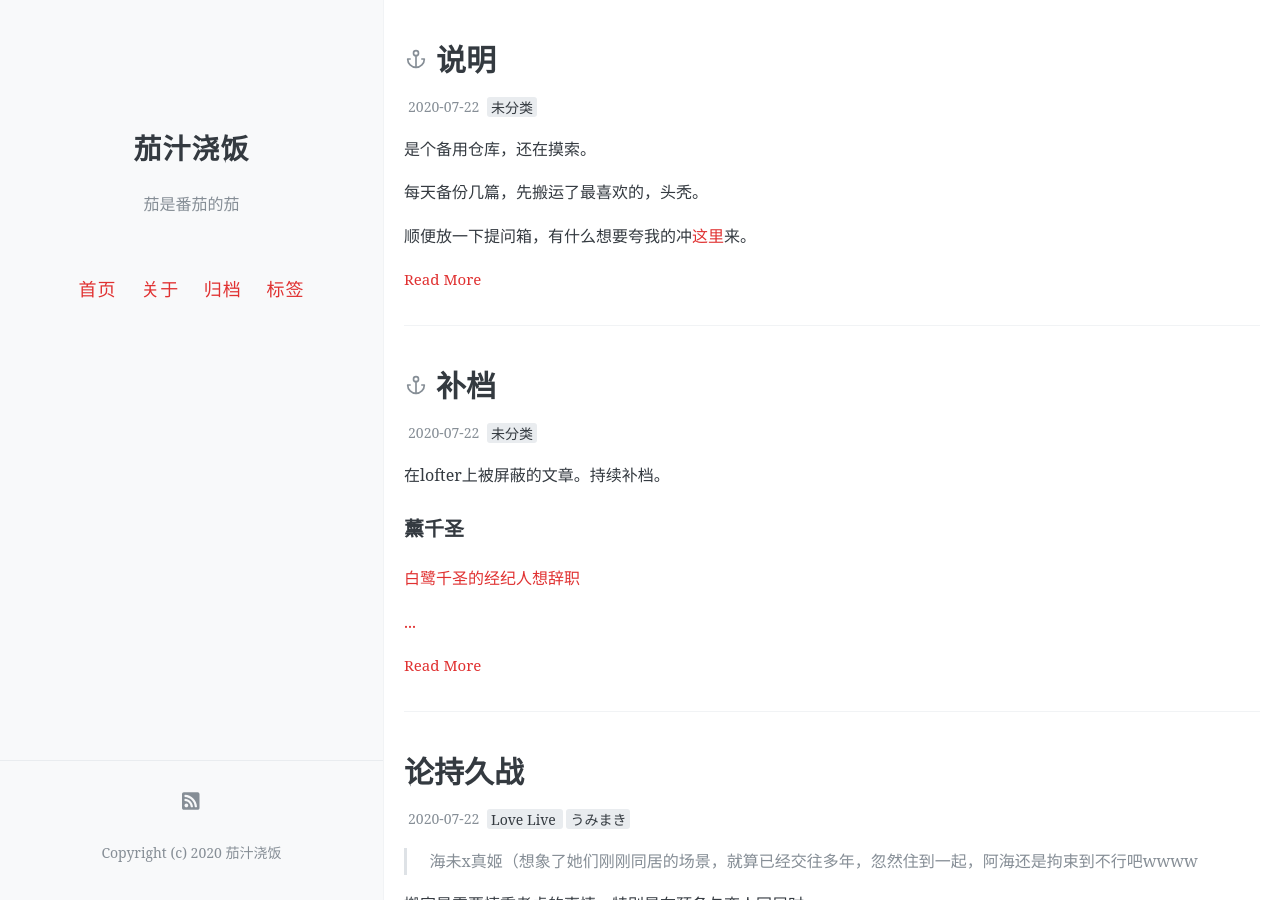
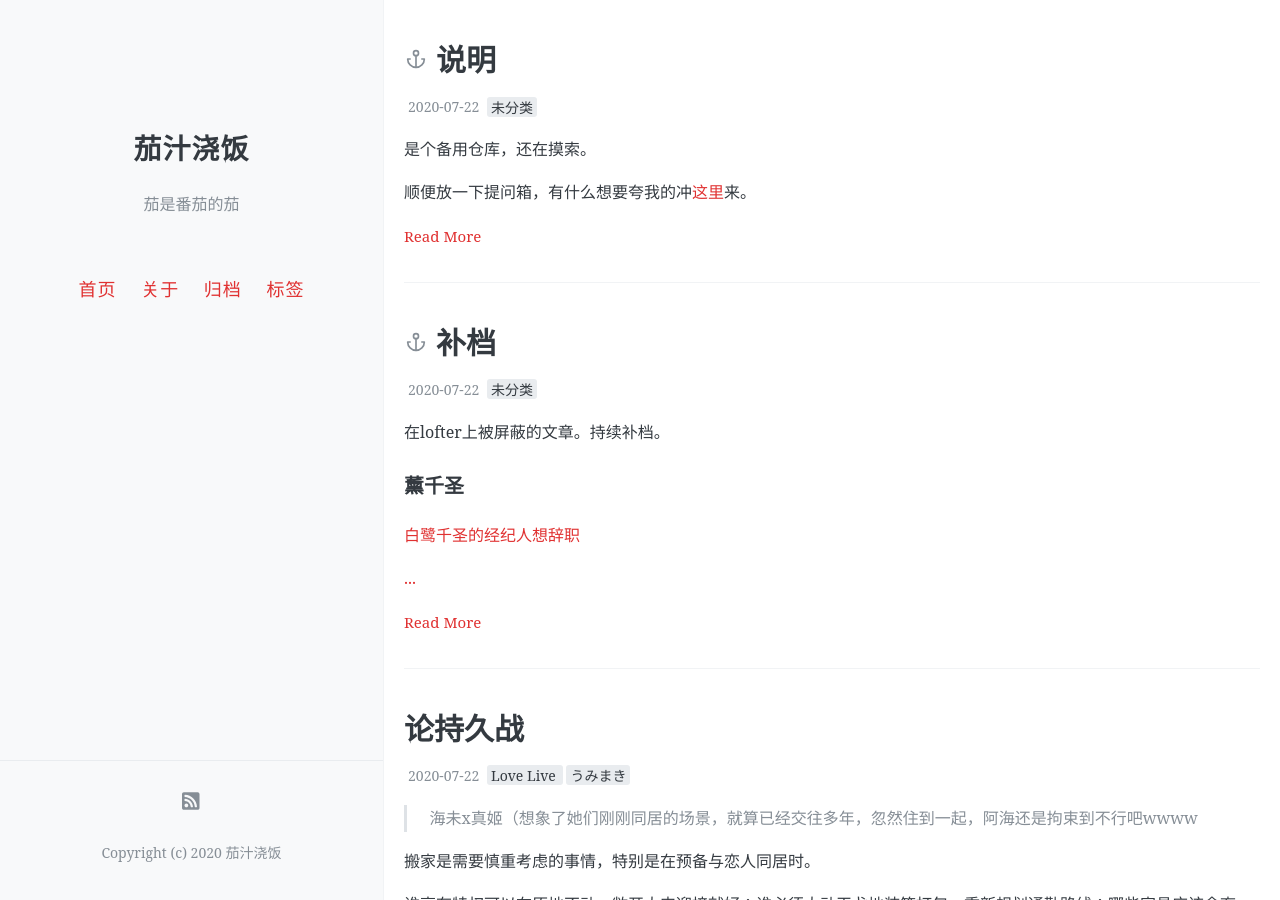
Before and after one commit to onemorebluemoon/ketchup, a Jekyll site: the page built from index.html, in a window 1280 px wide and 900 px high. Built offline with Jekyll 4.4.1, drawn with Linux system fonts in a browser that asks for light colours; the list of posts is cut into pages by our own code; comment, search, counter and statistics services are not loaded.

Commit message:
Update 2020-07-22-instructions.md

```diff
--- a/_posts/2020-07-22-instructions.md
+++ b/_posts/2020-07-22-instructions.md
@@ -11,6 +11,4 @@ pinned: true
 
 是个备用仓库，还在摸索。
 
-每天备份几篇，先搬运了最喜欢的，头秃。
-
 顺便放一下提问箱，有什么想要夸我的冲[这里](http://www.popiask.cn/HIc3DE)来。
```
